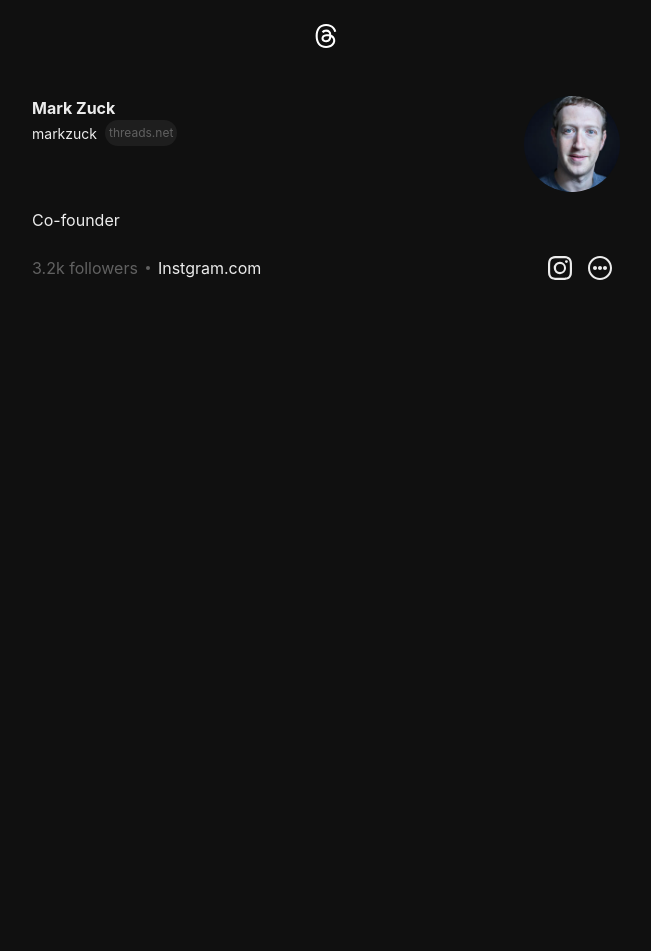
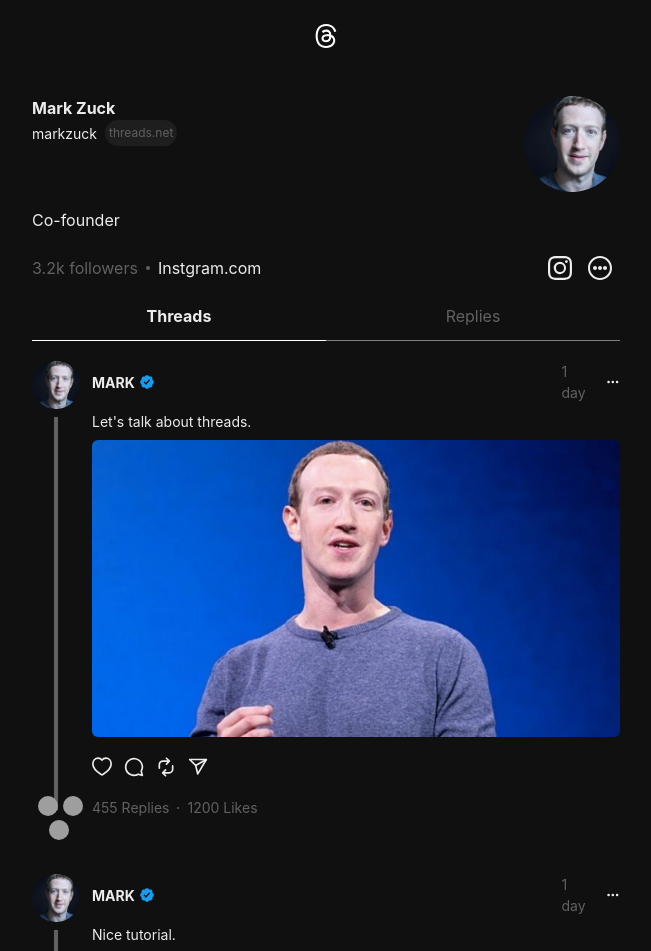
Before and after one commit to sayed4900/threads-clone, a React (Vite) app in the folder client/: page /1 in a window 1280 px wide. Shown: the top 951 px of the page, without its empty margins (314-965 px from the left). Before the commit the page ends 800 px from the top, so only its background shows below. Built offline with nearby package versions, Linux system fonts and the light colour scheme; grey boxes are pictures that could not be loaded.

Commit message:
finish user-post

```diff
--- a/client/src/App.jsx
+++ b/client/src/App.jsx
@@ -1,9 +1,10 @@
 
 import {Container} from "@chakra-ui/react"
 import { Route, Routes } from "react-router-dom"
-import UserPage from "./pages/userPage" //////////////////
+import UserPage from "./pages/UserPage" //////////////////
 import PostPage from "./pages/PostPage"
 import Header from "./components/Header"
+
 
 function App() {
 
@@ -11,7 +12,12 @@
     <Container maxW="620">
       <Header/>
       <Routes>
-        <Route path="/:username" element={<UserPage />}/>
+        <Route path="/:username" element={
+          <>
+        <UserPage />
+        {/* <UserPost/> */}
+          </>
+        }/>
         <Route path="/:username/post/:pid" element={<PostPage />}/>
       </Routes>
     </Container>
--- /dev/null
+++ b/client/src/components/Actions.jsx
@@ -0,0 +1,94 @@
+/* eslint-disable react/prop-types */
+import { Flex } from '@chakra-ui/react'
+
+const Actions = ({liked, setLiked}) => {
+  return (
+    <Flex gap={3} my={2} onClick={(e)=> e.preventDefault()}>
+      <svg
+					aria-label='Like'
+					color={liked ? "rgb(237, 73, 86)" : ""}
+					fill={liked ? "rgb(237, 73, 86)" : "transparent"}
+					height='19'
+					role='img'
+					viewBox='0 0 24 22'
+					width='20'
+					onClick={() => setLiked(!liked)}
+				>
+					<path
+						d='M1 7.66c0 4.575 3.899 9.086 9.987 12.934.338.203.74.406 1.013.406.283 0 .686-.203 1.013-.406C19.1 16.746 23 12.234 23 7.66 23 3.736 20.245 1 16.672 1 14.603 1 12.98 1.94 12 3.352 11.042 1.952 9.408 1 7.328 1 3.766 1 1 3.736 1 7.66Z'
+						stroke='currentColor'
+						strokeWidth='2'
+					></path>
+      </svg>
+
+
+				<svg
+					aria-label='Comment'
+					color=''
+					fill=''
+					height='20'
+					role='img'
+					viewBox='0 0 24 24'
+					width='20'
+					// onClick={onOpen}
+				>
+					{/* <title>Comment</title> */}
+					<path
+						d='M20.656 17.008a9.993 9.993 0 1 0-3.59 3.615L22 22Z'
+						fill='none'
+						stroke='currentColor'
+						strokeLinejoin='round'
+						strokeWidth='2'
+					></path>
+				</svg>
+
+      <svg
+        aria-label='Repost'
+        color='currentColor'
+        fill='currentColor'
+        height='20'
+        role='img'
+        viewBox='0 0 24 24'
+        width='20'
+		>
+
+			<path
+				fill=''
+				d='M19.998 9.497a1 1 0 0 0-1 1v4.228a3.274 3.274 0 0 1-3.27 3.27h-5.313l1.791-1.787a1 1 0 0 0-1.412-1.416L7.29 18.287a1.004 1.004 0 0 0-.294.707v.001c0 .023.012.042.013.065a.923.923 0 0 0 .281.643l3.502 3.504a1 1 0 0 0 1.414-1.414l-1.797-1.798h5.318a5.276 5.276 0 0 0 5.27-5.27v-4.228a1 1 0 0 0-1-1Zm-6.41-3.496-1.795 1.795a1 1 0 1 0 1.414 1.414l3.5-3.5a1.003 1.003 0 0 0 0-1.417l-3.5-3.5a1 1 0 0 0-1.414 1.414l1.794 1.794H8.27A5.277 5.277 0 0 0 3 9.271V13.5a1 1 0 0 0 2 0V9.271a3.275 3.275 0 0 1 3.271-3.27Z'
+			></path>
+      </svg>
+
+      <svg
+        aria-label='Share'
+        color=''
+        fill='rgb(243, 245, 247)'
+        height='20'
+        role='img'
+        viewBox='0 0 24 24'
+        width='20'
+      >
+        {/* <title>Share</title> */}
+        <line
+          fill='none'
+          stroke='currentColor'
+          strokeLinejoin='round'
+          strokeWidth='2'
+          x1='22'
+          x2='9.218'
+          y1='3'
+          y2='10.083'
+        ></line>
+        <polygon
+          fill='none'
+          points='11.698 20.334 22 3.001 2 3.001 9.218 10.084 11.698 20.334'
+          stroke='currentColor'
+          strokeLinejoin='round'
+          strokeWidth='2'
+        ></polygon>
+      </svg>
+
+    </Flex>
+  )
+}
+
+export default Actions
--- a/client/src/components/UserHeader.jsx
+++ b/client/src/components/UserHeader.jsx
@@ -2,7 +2,17 @@
 import {BsInstagram} from 'react-icons/bs'
 import {CgMoreO} from 'react-icons/cg'
 import { Link } from 'react-router-dom'
+import { useToast } from '@chakra-ui/react'
+
 const UserHeader = () => {
+  const toast = useToast()
+
+  const copyURL = () =>{
+    const currentURL = window.location.href;
+    navigator.clipboard.writeText(currentURL).then(()=>{
+      toast({description:'Copied'})
+    })
+  }
   return (
     <VStack gap={4} alignItems={"start"}>
       <Flex justifyContent={"space-between"} w={"full"}>
@@ -44,13 +54,23 @@
               </MenuButton>
               <Portal>
               <MenuList bg={"gray.dark"}>
-                <MenuItem bg={"gray.dark"}>Link</MenuItem>
+                <MenuItem bg={"gray.dark"} onClick={copyURL}>Link</MenuItem>
               </MenuList>
               </Portal>
             </Menu>
           </Box>
         </Flex>
       </Flex>
+      <Flex w={"full"} >
+        <Flex flex={1}  justifyContent={"center"} borderBottom={"1.5px solid white"} pb={3} cursor={'pointer'}>
+          <Text fontWeight={'bold'}>Threads</Text>
+        </Flex>
+        <Flex flex={1}  justifyContent={"center"} borderBottom={"1px solid gray"} color={"gray.light"} pb={3} cursor={'pointer'}>
+
+          <Text>Replies</Text>
+        </Flex>
+
+      </Flex>
     </VStack>
   )
 }
--- /dev/null
+++ b/client/src/components/UserPost.jsx
@@ -0,0 +1,81 @@
+
+import {Avatar, Box, Flex, Text, Image} from '@chakra-ui/react'
+import { Link } from 'react-router-dom'
+import {BsThreeDots} from 'react-icons/bs'
+import Actions from './Actions'
+import { useState } from 'react'
+
+const UserPost = ({likes, replies, postImg, postTitle}) => {
+  const [liked, setLiked] = useState(false);
+  return (
+    <Link to={"/mark/post/1"}>
+      <Flex gap={3} mb={4} py={5}>
+        <Flex flexDirection={'column'} alignItems={'center'}>
+          <Avatar size={"md"} name='mark' src='/zuck-avatar.png'/>
+          <Box w={"1"} h={"full"} bg={"gray.light"} my={"2"}></Box>
+          <Box position={"relative"} w={"full"} >
+            <Avatar
+              size={"xs"}
+              name='John'
+              src='https://bit.ly/dan-abramov'
+              position={"absolute"}
+              top={"0px"}
+              left={"15px"}
+              padding={"2px"}
+            />
+            <Avatar
+              size={"xs"}
+              name='John'
+              src='https://bit.ly/tioluwani-kolawole'
+              position={"absolute"}
+              bottom={"0px"}
+              right={"-5px"}
+              padding={"2px"}
+            />
+            <Avatar
+              size={"xs"}
+              name='John'
+              src='https://bit.ly/ryan-florence'
+              position={"absolute"}
+              bottom={"0px"}
+              left={"4px"}
+              padding={"2px"}
+            />
+          </Box>
+        </Flex>
+        <Flex flex={1} flexDirection={"column"} gap={2}>
+          <Flex justifyContent={"space-between"} w={"full"}>
+            <Flex w={"full"} alignItems={"center"}>
+              <Text fontSize={"sm"} fontWeight={"bold"}>MARK</Text>
+              <Image src={"./verified.png"} w={'4'} h={'4'} ml={1}/>
+            </Flex>
+            <Flex gap={4} alignItems={'center'}>
+              <Text fontSize={"sm"} color={'gray.light'}>1 day</Text>
+              <BsThreeDots/>
+            </Flex>
+          </Flex>
+
+          <Text fontSize={"sm"}>{postTitle}</Text>
+          {postImg &&
+            <Box  borderRadius={6}
+            overflow={'hidden'}
+            border={"1px solid gray.light"}
+            >
+              <Image src={postImg} w={'full'}/>
+            </Box>
+          }
+          <Flex gap={3} my={1}>
+            <Actions liked={liked} setLiked={setLiked}/>
+          </Flex>
+          <Flex gap={2} alignItems={'center'}>
+            <Text color={'gray.light'} fontSize={'sm'}>{replies} Replies</Text>
+            <Box w={.5} h={.5} borderRadius={'full'} bg={'gray.light'}></Box>
+            <Text color={'gray.light'} fontSize={'sm'}>{likes} Likes</Text>
+          </Flex>
+        </Flex>
+      </Flex>
+    </Link>
+  )
+}
+
+export default UserPost
--- a/client/src/pages/UserPage.jsx
+++ b/client/src/pages/UserPage.jsx
@@ -1,10 +1,15 @@
 import UserHeader from "../components/UserHeader"
+import UserPost from "../components/UserPost"
 
 
 const UserPage = () => {
   return (
     <>
       <UserHeader/>
+      <UserPost likes={1200} replies={455} postImg={"/post1.png"} postTitle="Let's talk about threads."/>
+      <UserPost likes={123} replies={123} postImg={"/post2.png"} postTitle="Nice tutorial."/>
+      <UserPost likes={546} replies={250} postImg={"/post3.png"} postTitle="I love this guy"/>
+      <UserPost likes={1500} replies={357}  postTitle="This in my first thread"/>
     </>
   )
 }
```
Also changed, not shown: client/.eslintrc.cjs.
